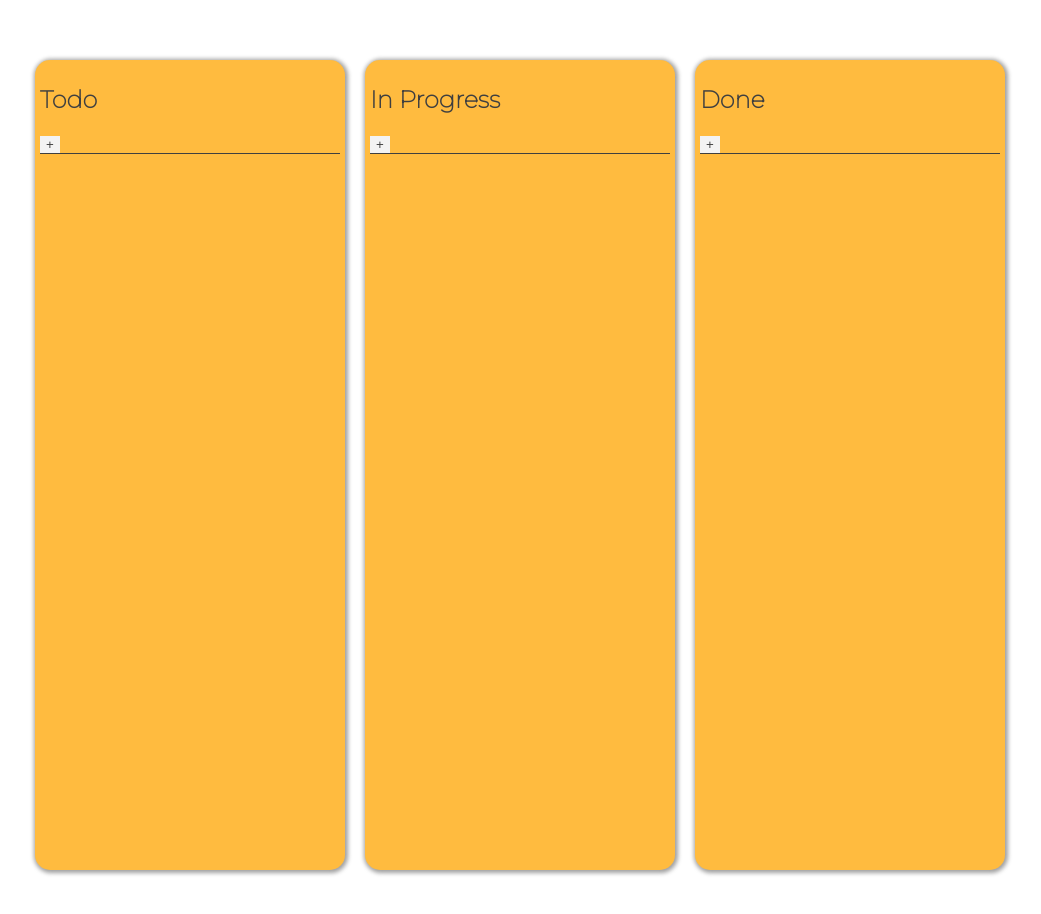
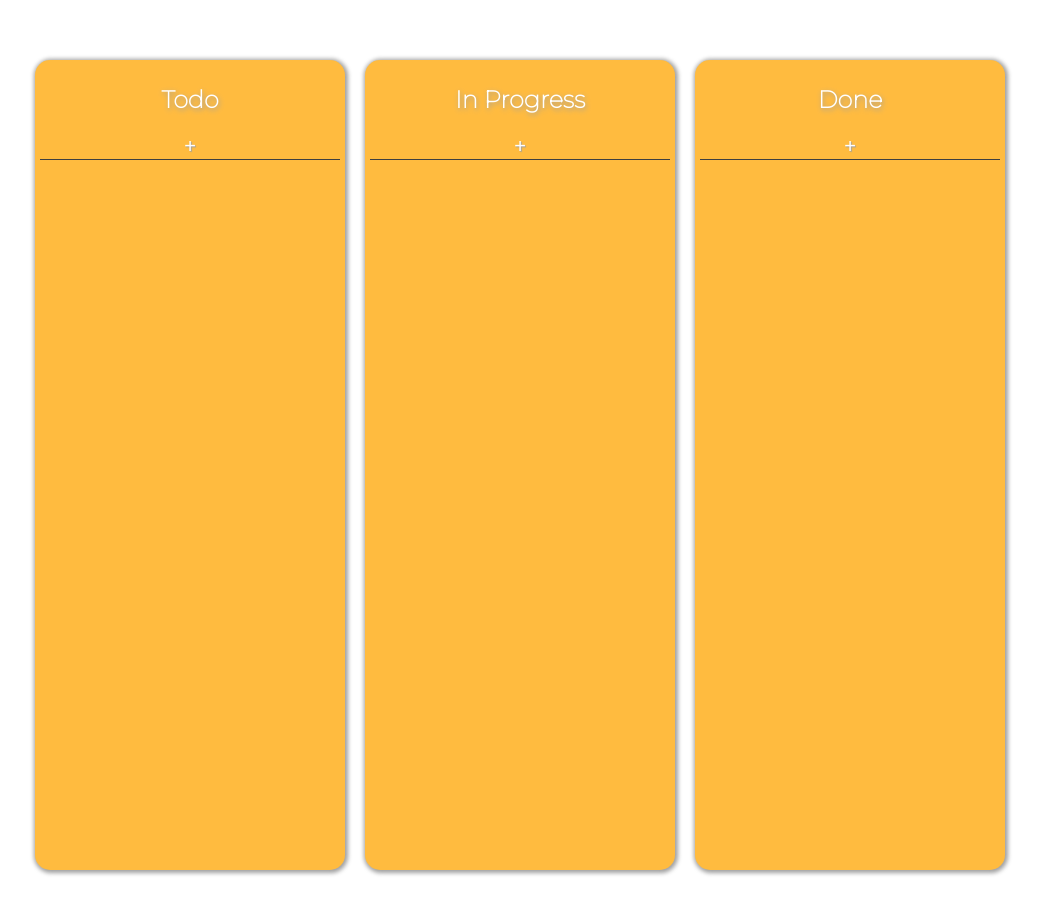
Before and after one commit to shanicunn/kanban-board-mintbean-olympics, a React (Create React App) app: page / in a window 1280 px wide. Shown: the top 914 px of the page, without its empty margins (120-1161 px from the left). Built offline with nearby package versions, Linux system fonts and the light colour scheme.

Commit message:
Text shadows and font colors added to column title

```diff
--- a/src/App.css
+++ b/src/App.css
@@ -22,16 +22,26 @@
   opacity: 75%;
 }
 .column-title {
-
+  text-align: center;
   border-bottom: 1px solid black;
 }
-
+.column-title h1 {
+  color: white;
+  text-shadow: gray 1px 2px 5px;
+}
 /* .column-card {
 
 
 } */
 .card-add {
   border: none;
+  background-color: orange;
+  color: white;
+  font-size: 20px;
+  text-shadow: gray 1px 1px 1px;
+}
+.card-add:hover {
+  color: gray;
 }
 /* KANBAN CARD */
 .card {
```
